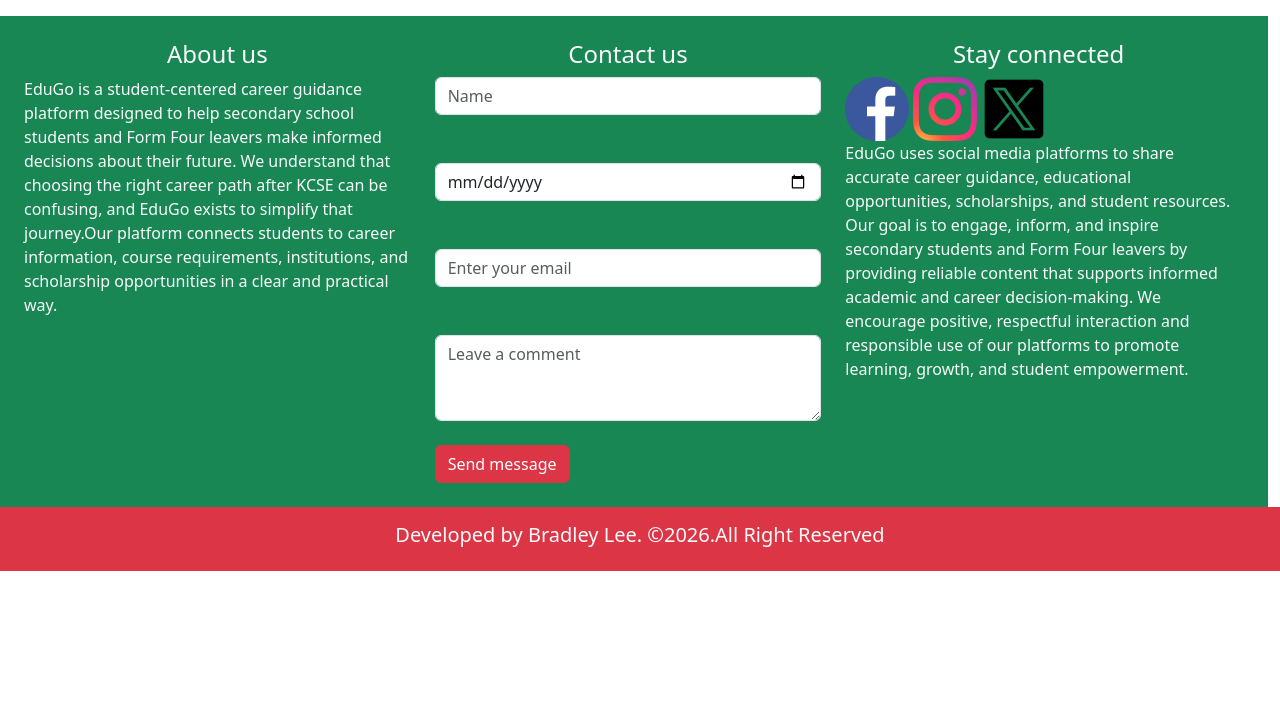
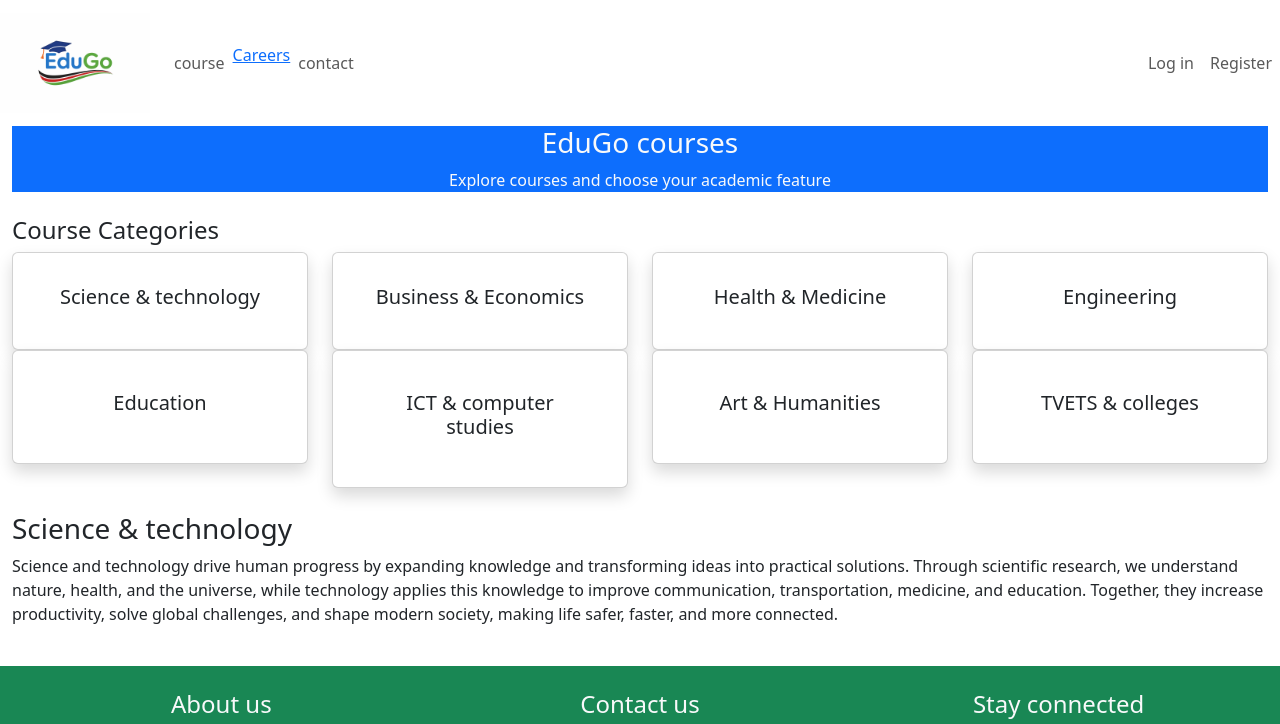
Before and after one commit to Bradleysichambo/Bradley_Edu-Go, a plain HTML site: page course.html in a window 1280 px wide. Shown: the top 724 px of the page. Drawn offline with Linux system fonts and the light colour scheme.

Commit message:
course.html add

```diff
--- a/course.html
+++ b/course.html
@@ -9,7 +9,120 @@
 </head>
 <body>
     <div class="container-fluid">
-        <section class="row">
+
+
+             <section class="row">
+            <nav class="navbar navbar-expand-lg">
+                <a href="index.html" class="navbar-brand">
+                    <img src="images/ChatGPT Image Feb 1, 2026, 07_28_23 PM.png" height="100px" alt="">
+                </a>
+                <button class="navbar-toggler" data-bs-target="#navbarcollapse" data-bs-toggle="collapse">
+                    <span class="navbar-toggler-icon"></span>
+                </button>
+
+                <div class="collapse navbar-collapse" id="navbarcollapse">
+                    <div class="navbar-nav">
+
+                        <a href="course.html" class="nav-link">course</a>
+                        <a href="careers.html">Careers</a>
+                        <a href="#" class="nav-link">contact</a>
+                    </div>
+
+                    <div class="navbar-nav ms-auto">
+                        <a href="#" class="nav-link tv ">Log in</a>
+                        <a href="#" class="nav-link">Register</a>
+                    </div>
+                </div>
+            </nav>
+        </section>
+
+
+        <header class="bg-primary text-light text-center p-7 ">
+            <h3>EduGo courses</h3>
+            <p>Explore courses and choose your academic feature</p>
+        </header>
+
+        <section class="row my-4">
+            <h4>Course Categories</h4>
+            <div class="col-lg-3 text-center">
+                <div class="card shadow p-3" >
+                    <div class="card-body">
+                        <h5>Science & technology</h5>
+                    </div>
+                </div>
+            </div>
+
+
+             <div class="col-lg-3 text-center ">
+                <div class="card shadow p-3">
+                    <div class="card-body">
+                        <h5>Business & Economics</h5>
+                    </div>
+                </div>
+            </div>
+
+             <div class="col-lg-3 text-center">
+                <div class="card shadow p-3">
+                    <div class="card-body">
+                        <h5>Health & Medicine</h5>
+                    </div>
+                </div>
+            </div>
+
+             <div class="col-lg-3 text-center">
+                <div class="card shadow p-3">
+                    <div class="card-body">
+                        <h5>Engineering</h5>
+                    </div>
+                </div>
+            </div>
+            <br>
+
+             <div class="col-lg-3 text-center">
+                <div class="card shadow p-4">
+                    <div class="card-body">
+                        <h5>Education</h5>
+                    </div>
+                </div>
+            </div>
+            <br>
+             <div class="col-lg-3 text-center">
+                <div class="card shadow p-4">
+                    <div class="card-body">
+                        <h5>ICT & computer studies</h5>
+                    </div>
+                </div>
+            </div>
+            <br>
+             <div class="col-lg-3 text-center">
+                <div class="card shadow p-4">
+                    <div class="card-body">
+                        <h5>Art & Humanities</h5>
+                    </div>
+                </div>
+            </div>
+
+             <div class="col-lg-3 text-center">
+                <div class="card shadow p-4">
+                    <div class="card-body">
+                        <h5>TVETS & colleges</h5>
+                    </div>
+                </div>
+            </div>
+
+        </section>
+
+
+        <section class="row my-4">
+            <h3>Science & technology</h3>
+            <p>Science and technology drive human progress by expanding knowledge and transforming ideas into practical solutions. Through scientific research, we understand nature, health, and the universe, while technology applies this knowledge to improve communication, transportation, medicine, and education. Together, they increase productivity, solve global challenges, and shape modern society, making life safer, faster, and more connected.</p>
+
+
+
+            </div>
+        </section>
+
+
             <section class="row bg-success p-4 mt-3 text-light">
             <!-- lo1-1 -footer -->
                 <div class="col-lg-4">
```
Also changed, not shown: about.html (+4 -0 lines).
